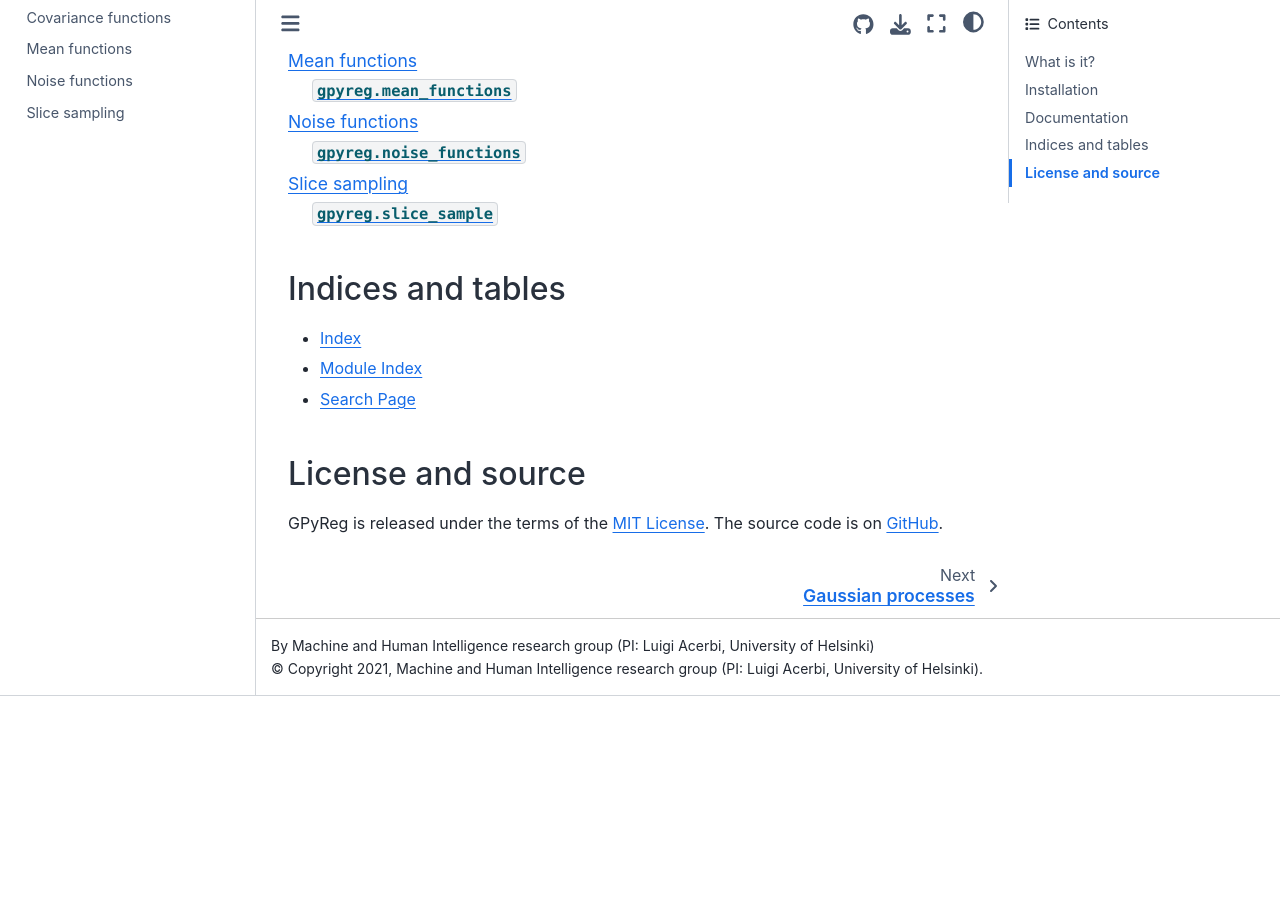
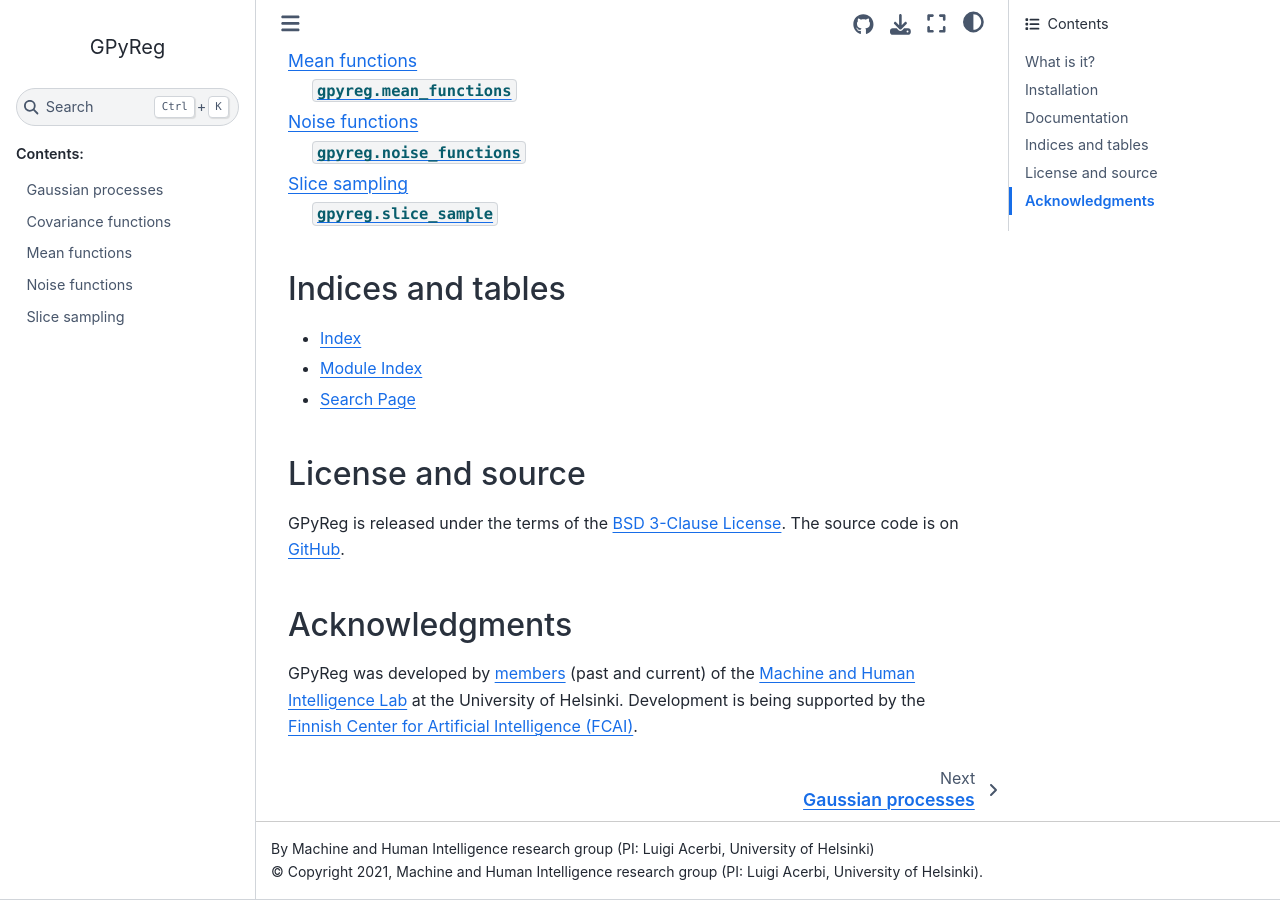
Before and after one commit to acerbilab/gpyreg, a Sphinx documentation site: the page built from docsrc/source/index.rst, in a window 1280 px wide and 900 px high, scrolled down 1098 px. Built offline with Sphinx 7.4.7 and the Sphinx Book theme 1.1.4, drawn with Linux system fonts in a browser that asks for light colours; before the commit the page ends 1794 px from its top, so only the background shows below that.

Commit message:
docs: add to documentation; fix links to \`:mainbranch:`.

```diff
--- a/docsrc/source/conf.py
+++ b/docsrc/source/conf.py
@@ -51,7 +51,7 @@
 # Define shorthand for external links:
 extlinks = {
     "labrepos": ("https://github.com/acerbilab/%s", None),
-    "mainbranch": ("https://github.com/acerbilab/pyvbmc/blob/main/%s", None),
+    "mainbranch": ("https://github.com/acerbilab/gpyreg/blob/main/%s", None),
 }
 
 coverage_show_missing_items = True
--- a/docsrc/source/covariance_functions.rst
+++ b/docsrc/source/covariance_functions.rst
@@ -19,7 +19,6 @@
     :undoc-members:
     :show-inheritance:
 
-
 ``Matern``
 ----------
 .. autoclass:: gpyreg.covariance_functions.Matern
--- a/docsrc/source/gaussian_process.rst
+++ b/docsrc/source/gaussian_process.rst
@@ -4,6 +4,8 @@
 ---------------------------
 ``gpyreg.gaussian_process``
 ---------------------------
+
+This module contains the ``GP`` class, which is the main entry point for working with Gaussian processes. A class instance is initialized with specified dimension and covariance/mean/noise functions. Then, its various methods can be used to fit data, make predictions, plot the GP, etc.
 
 ``GP``
 ============
--- a/docsrc/source/index.rst
+++ b/docsrc/source/index.rst
@@ -51,5 +51,10 @@
 License and source
 ==================
 
-GPyReg is released under the terms of the :mainbranch:`MIT License <LICENSE>`.
+GPyReg is released under the terms of the :mainbranch:`BSD 3-Clause License <LICENSE>`.
 The source code is on :labrepos:`GitHub <gpyreg>`.
+
+Acknowledgments
+===============
+
+GPyReg was developed by `members <https://www.helsinki.fi/en/researchgroups/machine-and-human-intelligence/people>`_ (past and current) of the `Machine and Human Intelligence Lab <https://www.helsinki.fi/en/researchgroups/machine-and-human-intelligence/>`_ at the University of Helsinki. Development is being supported by the `Finnish Center for Artificial Intelligence (FCAI) <https://fcai.fi/>`_.
```
Also changed, not shown: README.md (+12 -2 lines), 1 other file.
